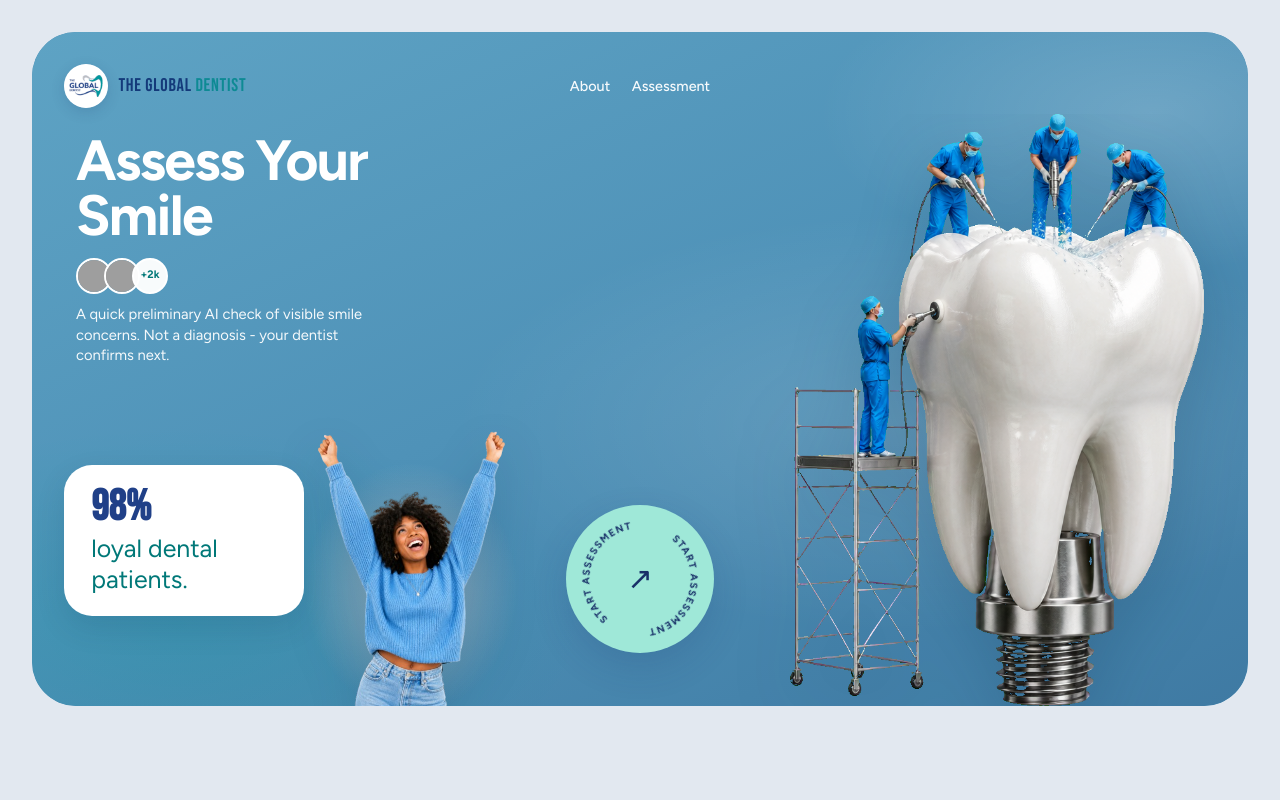
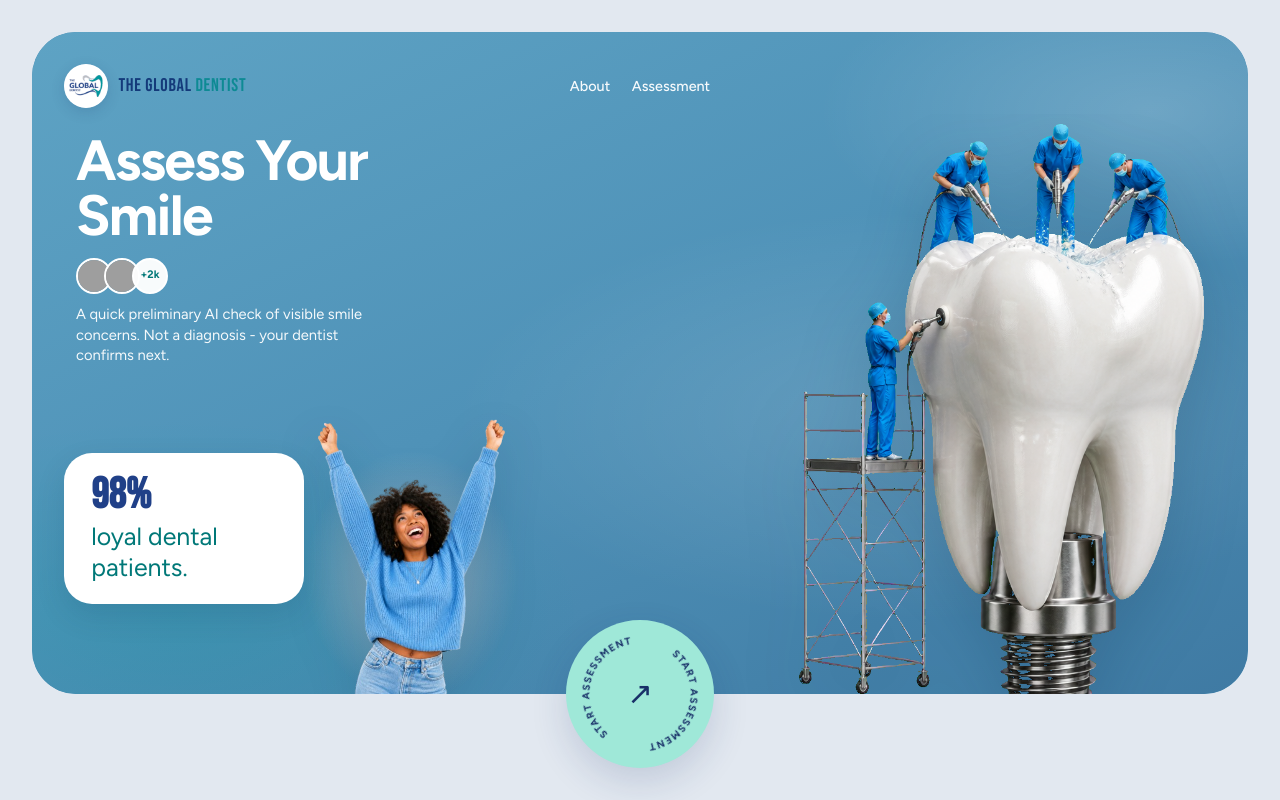
Before and after one commit to rubabzahra13/Virtual-Smile, a plain HTML site: page frontend/index.html in a window 1280 px wide. Drawn offline with Linux system fonts and the light colour scheme; files that its build step writes are made by us from their sources; grey boxes are pictures that could not be loaded; files whose address does not match are found by name.

Commit message:
Nudge desktop hero tooth down and straddle assessment orb on card edge.
Co-authored-by: Cursor <cursoragent@cursor.com>

```diff
--- a/frontend/styles.css
+++ b/frontend/styles.css
@@ -106,7 +106,7 @@ main,
   --hero-copy-pad-x: 2rem;
   position: relative;
   padding: var(--hero-inset);
-  padding-bottom: calc(var(--hero-inset) + (var(--orb-size) * 0.42));
+  padding-bottom: calc(var(--hero-inset) + (var(--orb-size) * 0.5));
   margin: 0;
   width: 100%;
   height: 100vh;
@@ -349,7 +349,7 @@ main,
     margin: 0;
     object-fit: contain;
     object-position: bottom right;
-    transform: none;
+    transform: translateY(10px);
     align-self: stretch;
   }
 
@@ -357,9 +357,9 @@ main,
     transform: translateY(16px);
   }
 
-  /* Keep orb centered, but sit on the same vertical row as the 98% banner */
+  /* Half the orb above the card bottom edge, half below */
   .hero-shell:not(.is-assessing) .hero-orb-cta {
-    bottom: calc(0.85rem + 5.75rem - 16px + 4.5rem - 15px);
+    bottom: var(--hero-inset);
   }
 
   .hero-slide--implants,
@@ -735,7 +735,7 @@ main,
 .hero-orb-cta {
   position: absolute;
   left: 50%;
-  bottom: calc(var(--hero-inset) + (var(--orb-size) * 0.08));
+  bottom: var(--hero-inset);
   transform: translateX(-50%);
   z-index: 8;
   width: var(--orb-size);
```
